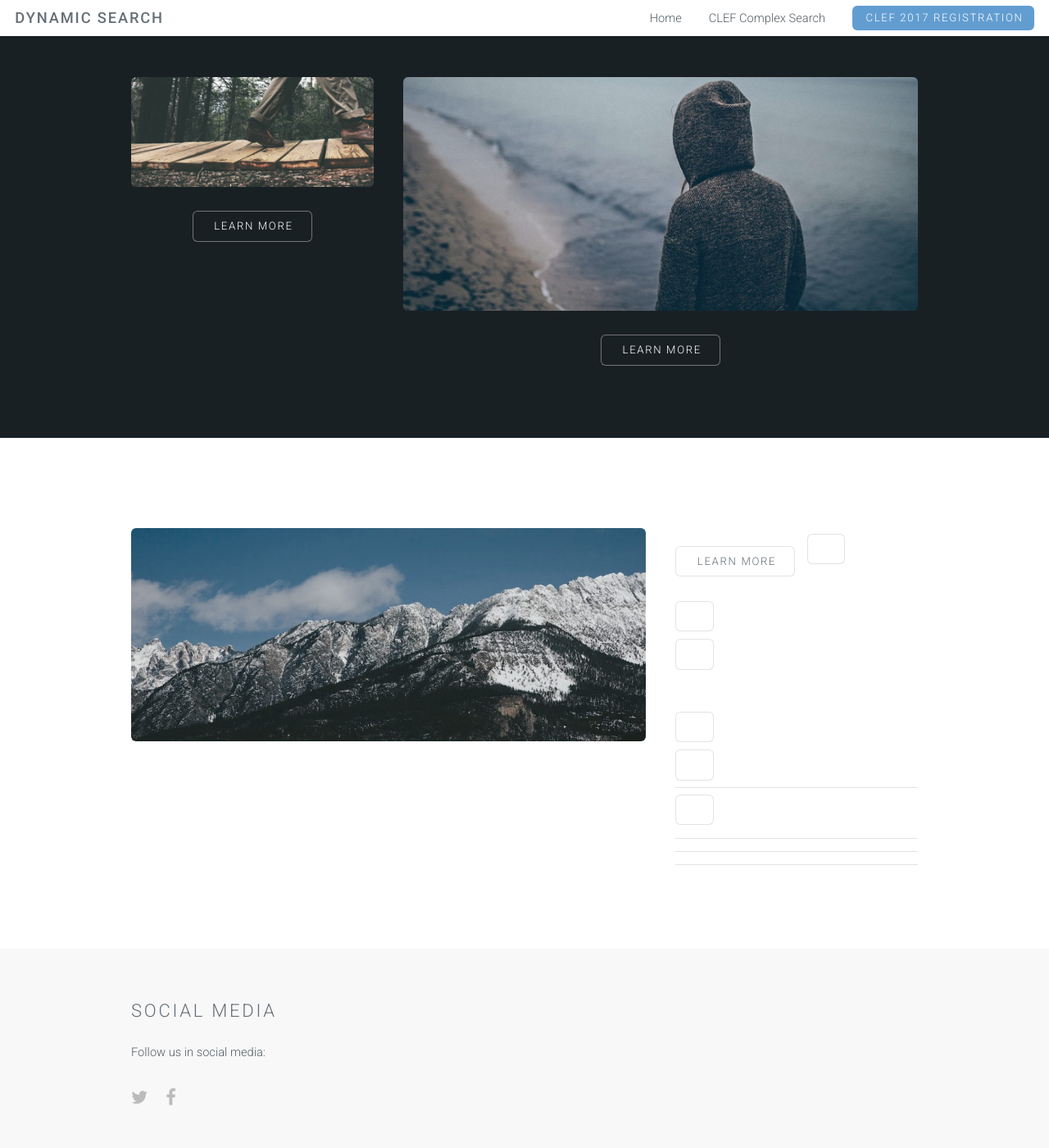
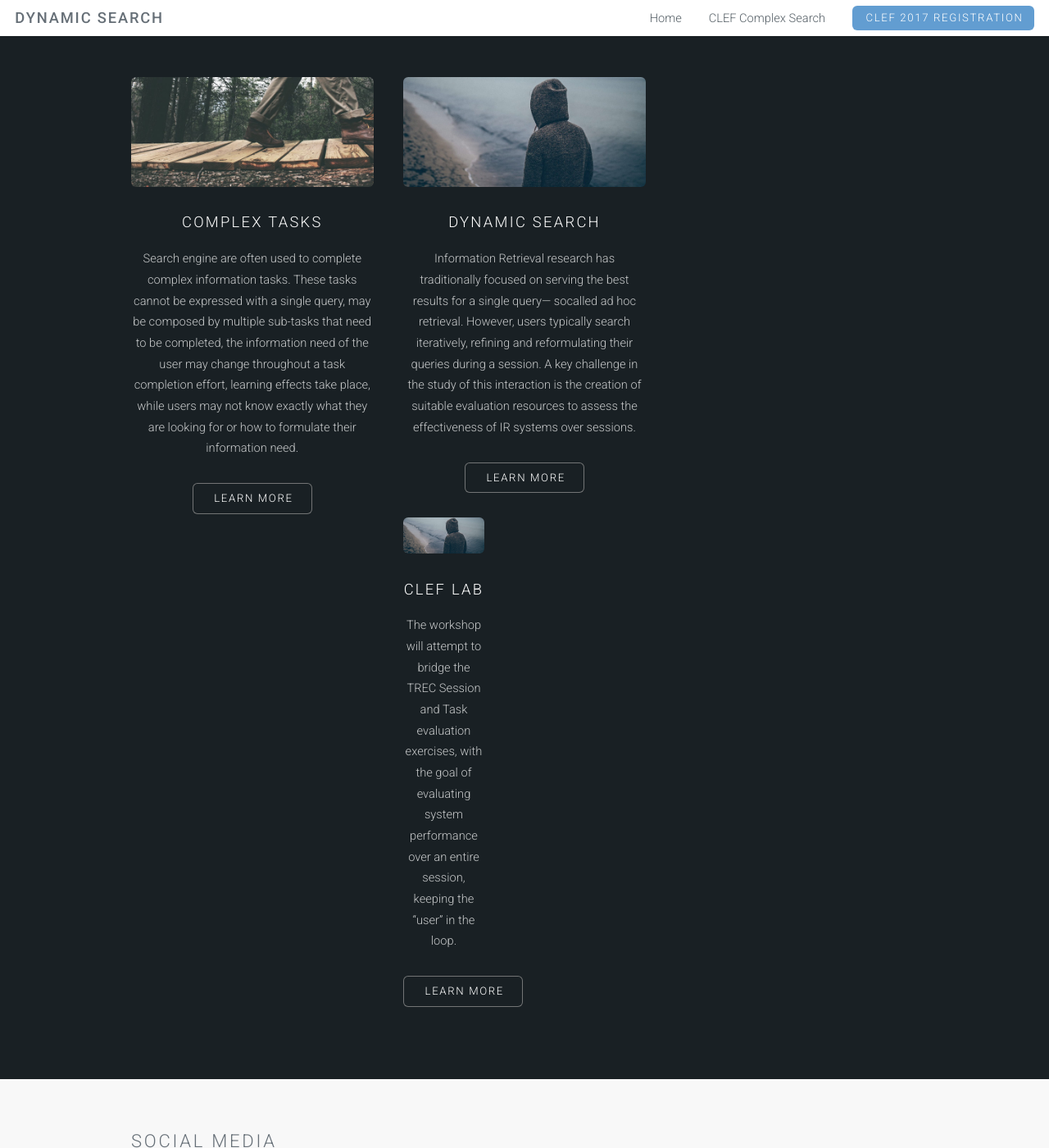
Before and after one commit to ekanou/dynamicsearch, a Jekyll site: the page built from index.html, in a window 1280 px wide and 1400 px high, scrolled down 1256 px. Shown: the whole window at 82% size. Built offline with Jekyll 4.4.1, drawn with Linux system fonts in a browser that asks for light colours.

Commit message:
Update index.html

```diff
--- a/index.html
+++ b/index.html
@@ -44,19 +44,27 @@
 					<div class="row">
 						<div class="4u">
 							<section class="special">
-								<a href="#" class="image fit"><img src="images/pic01.jpg" alt="" /></a>
-								<h3></h3>
-								<p></p>
+								<a href="#complex-tasks" class="image fit"><img src="images/pic01.jpg" alt="" /></a>
+								<h3>Complex Tasks</h3>
+								<p> Search engine are often used to complete complex information tasks. These tasks cannot be expressed with a single query, may be composed by multiple sub-tasks that need to be completed, the information need of the user may change throughout a task completion effort, learning effects take place, while users may not know exactly what they are looking for or how to formulate their information need. </p>
 								<ul class="actions">
 									<li><a href="#" class="button alt">Learn More</a></li>
 								</ul>
 							</section>
 						</div>
-						<div class="8u">
+						<div class="4u">
 							<section class="special">
-								<a href="#" class="image fit"><img src="images/pic02.jpg" alt="" /></a>
-								<h3></h3>
-								<p></p>
+								<a href="#dynamic-search" class="image fit"><img src="images/pic02.jpg" alt="" /></a>
+								<h3>Dynamic Search</h3>
+								<p>Information Retrieval research has traditionally focused on serving the best results for a single query— so­called ad hoc retrieval. However, users typically search iteratively, refining and reformulating their queries during a session. A key challenge in the study of this interaction is the creation of suitable evaluation resources to assess the effectiveness of IR systems over sessions.</p>
+								<ul class="actions">
+									<li><a href="#" class="button alt">Learn More</a></li>
+								</ul>
+							<div class="4u">
+							<section class="special">
+								<a href="#clef-lab" class="image fit"><img src="images/pic02.jpg" alt="" /></a>
+								<h3>CLEF Lab</h3>
+								<p>The workshop will attempt to bridge the TREC Session and Task evaluation exercises, with the goal of evaluating system performance over an entire session, keeping the “user” in the loop.</p>
 								<ul class="actions">
 									<li><a href="#" class="button alt">Learn More</a></li>
 								</ul>
@@ -99,3 +107,4 @@
 					</div>
 				</div>
 			</section>
+		-->
```
Also changed, not shown: other parts of index.html (+1 -1 lines).
